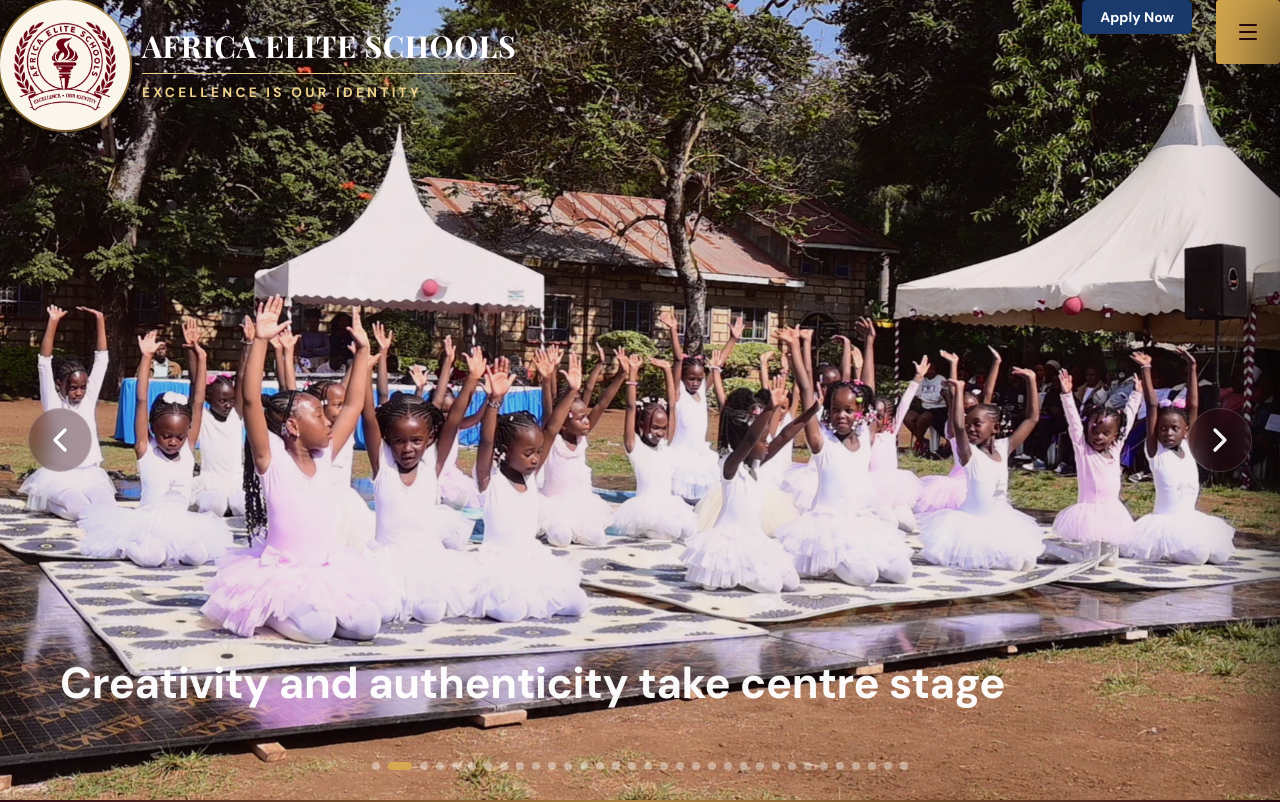
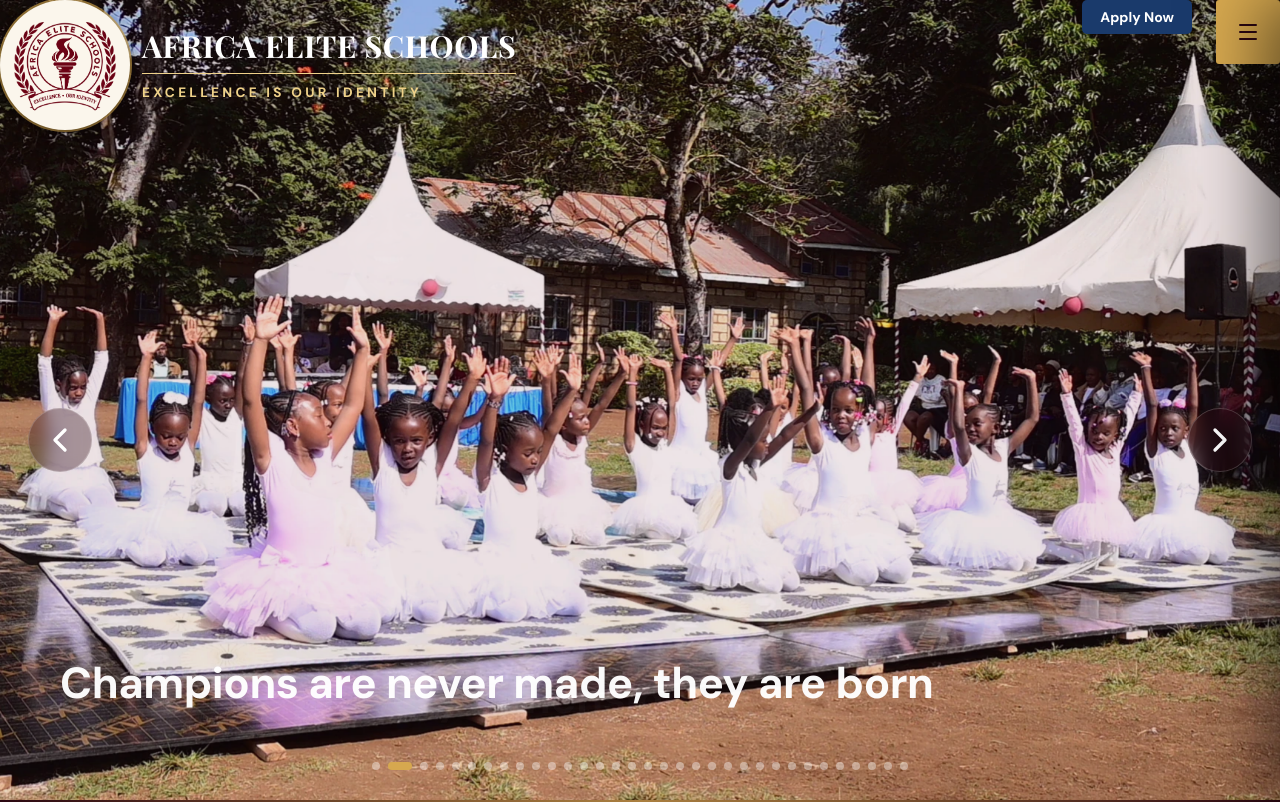
Before and after one commit to sambigitau-wq/AFRICAELITE, a React (Vite) app: page /gallery in a window 1280 px wide. Shown: the top 802 px of the page. Built offline with nearby package versions, Linux system fonts and the light colour scheme; a web font is replaced by a local one.

Commit message:
Add admission form with EmailJS

```diff
--- a/src/pages/Gallery.jsx
+++ b/src/pages/Gallery.jsx
@@ -6,7 +6,7 @@ import Footer from '../components/Footer'
 const photos = [
   { image: '/images/mainimagerefined.webp', caption: 'Excellence in every dimension', maroonTop: true },
 
-  { image: '/images/ballet.webp', caption: 'Creativity and authenticity take centre stage' },
+  { image: '/images/ballet.webp', caption: 'Champions are never made, they are born' },
 
   { image: '/images/chess.webp', caption: 'We are passionate about excellence' },
   { image: '/images/swimming.webp', caption: 'Moments of fun, fitness and freedom in the water' },
```
